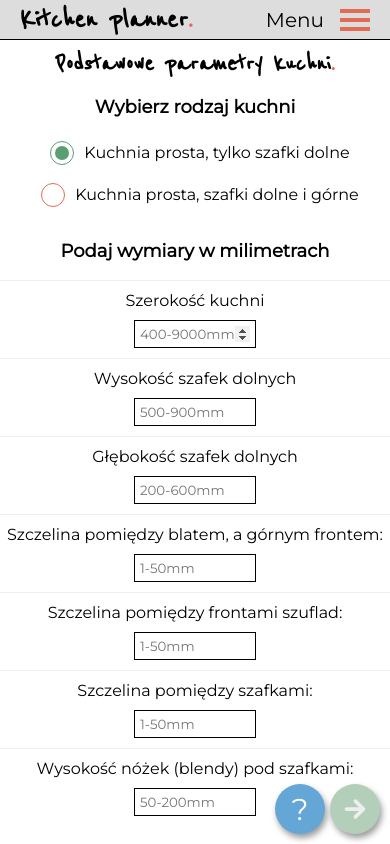
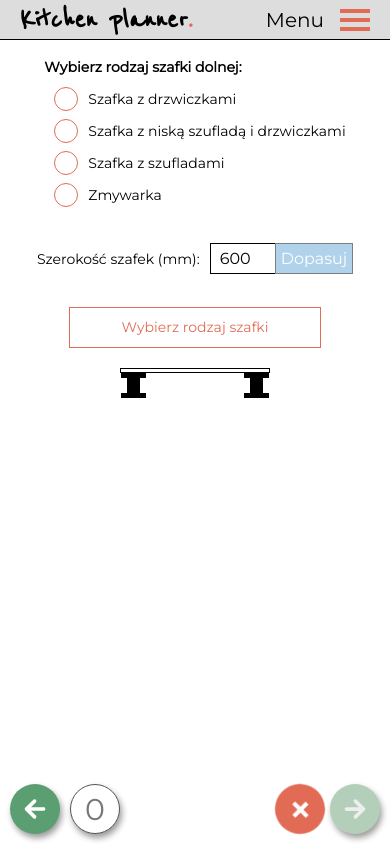
Before and after one commit to Bruinen90/kitchen-planner, a React (Create React App) app: page /projekt/kreator-szafki in a window 390 px wide. Before the commit this address led to /projekt/parametry-kuchni. Built offline with nearby package versions, Linux system fonts and the light colour scheme.

Commit message:
75% done responsive cabinet-creator page

```diff
--- a/src/components/FormularzNowejSzafki/FormularzNowejSzafki.css
+++ b/src/components/FormularzNowejSzafki/FormularzNowejSzafki.css
@@ -33,9 +33,9 @@
 @media (max-width: 950px) {
     .nowaSzafkaFormularz {
         max-width: 100vw;
+        width: auto;
         box-sizing: border-box;
         padding: 0;
-        margin: 0;
         font-size: 14px;
     }
 
--- a/src/components/FormularzNowejSzafki/FormularzNowejSzafki.js
+++ b/src/components/FormularzNowejSzafki/FormularzNowejSzafki.js
@@ -170,7 +170,10 @@ class FormularzNowejSzafki extends Component {
                         value={window.innerWidth>950 ? "Zapisz zmiany" : <ion-icon name="save"></ion-icon>}
                         onClick={this.props.onClickSaveCabinet}
                     />}
-                    <div className={this.props.kitchenCabinetsValid ? "kitchenDone" : "szafkaNieprawidlowa"} style={this.props.canAddCabinet ? {opacity: "0"} : null}>
+                    <div
+                        className={this.props.kitchenCabinetsValid ? "kitchenDone" : "szafkaNieprawidlowa"}
+                        style={this.props.canAddCabinet ? {display: "none"} : {display: "block"}}
+                    >
                         {errorsArray}
                     </div>
             </div>
--- a/src/components/ListaSzafek/ListaSzafek.css
+++ b/src/components/ListaSzafek/ListaSzafek.css
@@ -3,9 +3,9 @@
     display: grid;
     grid-template-columns: 8% 65% 15% 12%;
     position: fixed;
-    bottom: 70px;
     background-color: rgba(255,255,255,.9);
     box-sizing: border-box;
+    transition: all .3s;
 }
 
 .listaWrapper div {
--- a/src/components/ListaSzafek/ListaSzafek.js
+++ b/src/components/ListaSzafek/ListaSzafek.js
@@ -35,8 +35,11 @@ class ListaSzafek extends Component {
                 </Auxx>
             )
         })
+        const showList = {
+            bottom: this.props.show ? "70px" : "-900px",
+        }
         return (
-          <div className={"listaWrapper " + this.props.hide}>
+          <div className="listaWrapper " style={showList}>
               <div className="naglowekListySzafek">
               </div>
               <div className="naglowekListySzafek">
--- a/src/components/UI/MobileButton/MobileButton.css
+++ b/src/components/UI/MobileButton/MobileButton.css
@@ -1,10 +1,5 @@
 .mobileButton {
     display: none;
-}
-
-@media (max-width: 950px) {
-    .mobileButton {
-        display: flex;
     align-items: center;
     justify-content: center;
     box-shadow: 2px 4px 6px rgba(0, 0, 0, .4);
@@ -18,5 +13,11 @@
     padding: 0;
     box-sizing: border-box;
     font-size: 30px;
+    transition: all .5s;
+}
+
+@media (max-width: 950px) {
+    .mobileButton {
+        display: flex;
     }
 }
--- a/src/components/UI/MobileButton/MobileButton.js
+++ b/src/components/UI/MobileButton/MobileButton.js
@@ -4,19 +4,25 @@ import {Component} from 'react';
 
 class MobileButton extends Component {
     render() {
-        let buttonStyle = {}
+        const buttonStyle = {}
         this.props.position < 0 ?
             buttonStyle.right =  -this.props.position * 60 + "px" :
-            buttonStyle.left = this.props.position * 60 + "px";
+            buttonStyle.left = this.props.position * 60 +10 + "px";
 
         if(this.props.color) {
             buttonStyle.backgroundColor = "var(--" + this.props.color + "-color)";
             buttonStyle.color = "white";
         }
 
+        this.props.hide ? buttonStyle.display = "none" : null;
+        this.props.border ? buttonStyle.border = this.props.border : null;
+
+        let customButtonStyle = Object.assign({}, buttonStyle, this.props.customCss)
+
         return(
-            <div className="mobileButton" style={buttonStyle}>
+            <div className="mobileButton" style={customButtonStyle} onClick={this.props.whenClicked}>
                 {this.props.ionicIconName ? <ion-icon name={this.props.ionicIconName}></ion-icon>:null}
+                {this.props.customText ? this.props.customText : null}
             </div>
         );
     }
--- a/src/components/WizualizacjaSzafki/WizualizacjaSzafki.css
+++ b/src/components/WizualizacjaSzafki/WizualizacjaSzafki.css
@@ -28,3 +28,9 @@
 .prawa {
     float: right;
 }
+
+@media (max-width: 950px) {
+    .wizualizacjaSzafki {
+        margin-bottom: 110px;
+    }
+}
--- a/src/containers/App.css
+++ b/src/containers/App.css
@@ -3,6 +3,7 @@
     --light-green-color: #d1e2d5;
     --blue-color: #64a6d6;
     --red-color: #e26b56;
+    --white-color: #fff;
     --red-color-transparent: rgba(226,107,86, .3);
     --green-color-transparent: #b3cfb9;
 }
--- a/src/containers/KreatorSzafki/KreatorSzafki.css
+++ b/src/containers/KreatorSzafki/KreatorSzafki.css
@@ -15,6 +15,7 @@
     margin-top: 10px;
     padding: 10px;
     border: 1px solid var(--red-color);
+    box-sizing: border-box;
 }
 
 .kreatorNowejSzafki {
@@ -50,9 +51,12 @@
     .szafkaNieprawidlowa {
         margin-top: 0;
         margin-bottom: 20px;
+        max-width: 320px;
     }
 
     .kitchenDone {
         margin-bottom: 2rem;
+        max-width: 320px;
+        line-height: 1.5rem;
     }
 }
--- a/src/containers/KreatorSzafki/KreatorSzafki.js
+++ b/src/containers/KreatorSzafki/KreatorSzafki.js
@@ -18,7 +18,7 @@ class KreatorSzafki extends Component {
   render() {
     return (
         <Auxx>
-        {this.props.kitchenParamsValid ? null : <Redirect to="/projekt/parametry-kuchni" /> }
+        {/* {this.props.kitchenParamsValid ? null : <Redirect to="/projekt/parametry-kuchni" /> } */}
             <div className="kreatorNowejSzafki">
                 <div className="formularzCol">
                     <FormularzNowejSzafki
@@ -57,11 +57,11 @@ class KreatorSzafki extends Component {
             </div>
             {this.props.cabinets.length > 0 && window.innerWidth>950 ? <WizualizacjaKuchni /> : null}
             {window.innerWidth>950 ? null :
-                <SaveAndContinueButton
-                href='/projekt/parametry-kuchni'
-                resetErrors={this.props.calculateForms}
-                active={true}
-                back={true}
+                <MobileButton
+                    color="green"
+                    ionicIconName="arrow-round-back"
+                    whenClicked={()=>this.props.history.push("/projekt/parametry-kuchni")}
+                    position={0}
                 />
             }
             <SaveAndContinueButton
@@ -74,14 +74,22 @@ class KreatorSzafki extends Component {
             <MobileButton
                 color="blue"
                 ionicIconName="list"
-                hide={false}
-                whenClicked="actionWhenClicked"
-                position={-2}
+                hide={this.props.cabinets.length === 0}
+                whenClicked={()=>this.props.onClickToggler("showCabinetsList")}
+                position={1}
+                alreadyClicked={this.props.showCabinetsList}
+            />
+            <MobileButton
+                color="white"
+                customCss = {{border: "1px solid #555", color: "#777"}}
+                customText = {String(this.props.cabinets.length)}
+                position={this.props.cabinets.length === 0 ? 1 : 2}
             />
             {this.props.showErrors ? <div className="szafkaNieprawidlowa">
             Suma szerokości szafek jest za mała - dodaj lub edytuj szafki</div> : null}
             <ListaSzafek
                 cabinets = {this.props.cabinets}
+                show = {this.props.showCabinetsList}
             />
         </Auxx>
     );
@@ -115,6 +123,7 @@ const mapStateToProps = state => {
         hob: state.hob,
         kitchenSink: state.kitchenSink,
         kitchenType: state.kitchenType,
+        showCabinetsList: state.showCabinetsList,
     };
 };
 
@@ -126,6 +135,7 @@ const mapDispatchToProps = dispatch => {
         onAddCabinet: () => dispatch({type: actionTypes.ADD_CABINET}),
         calculateForms: () => dispatch({type: actionTypes.CALCULATE_FORMS}),
         onClickShowErrors: (ifShow)=> dispatch({type: actionTypes.SHOW_ERRORS, ifShow: ifShow}),
+        onClickToggler: (toggledParamName) => dispatch({type: actionTypes.TOGGLER, toggledParamName: toggledParamName})
     };
 };
 
--- a/src/store/actions/actionTypes.js
+++ b/src/store/actions/actionTypes.js
@@ -31,3 +31,4 @@ export const CHANGE_KITCHEN_TYPE='CHANGE_KITCHEN_TYPE';
 export const CLICK_MENU='CLICK_MENU';
 export const HIDE_MENU='HIDE_MENU';
 export const CLICK_DEFAULTS='CLICK_DEFAULTS';
+export const TOGGLER='TOGGLER';
--- a/src/store/reducers/reducer.js
+++ b/src/store/reducers/reducer.js
@@ -149,6 +149,11 @@ const reducer = (state = initialState, action) => {
     }
 
     switch (action.type) {
+        case(actionTypes.TOGGLER):
+            return{
+                ...state,
+                [action.toggledParamName] : !state[action.toggledParamName]
+            }
         case(actionTypes.CLICK_DEFAULTS):
             let defaultsButtonText = action.event.target.value;
             defaultsButtonText === "?" ?  defaultsButtonText = "Domyślne parametry?" : defaultsButtonText = "?"
```
Lines whose indentation alone changed are shown as unchanged.
